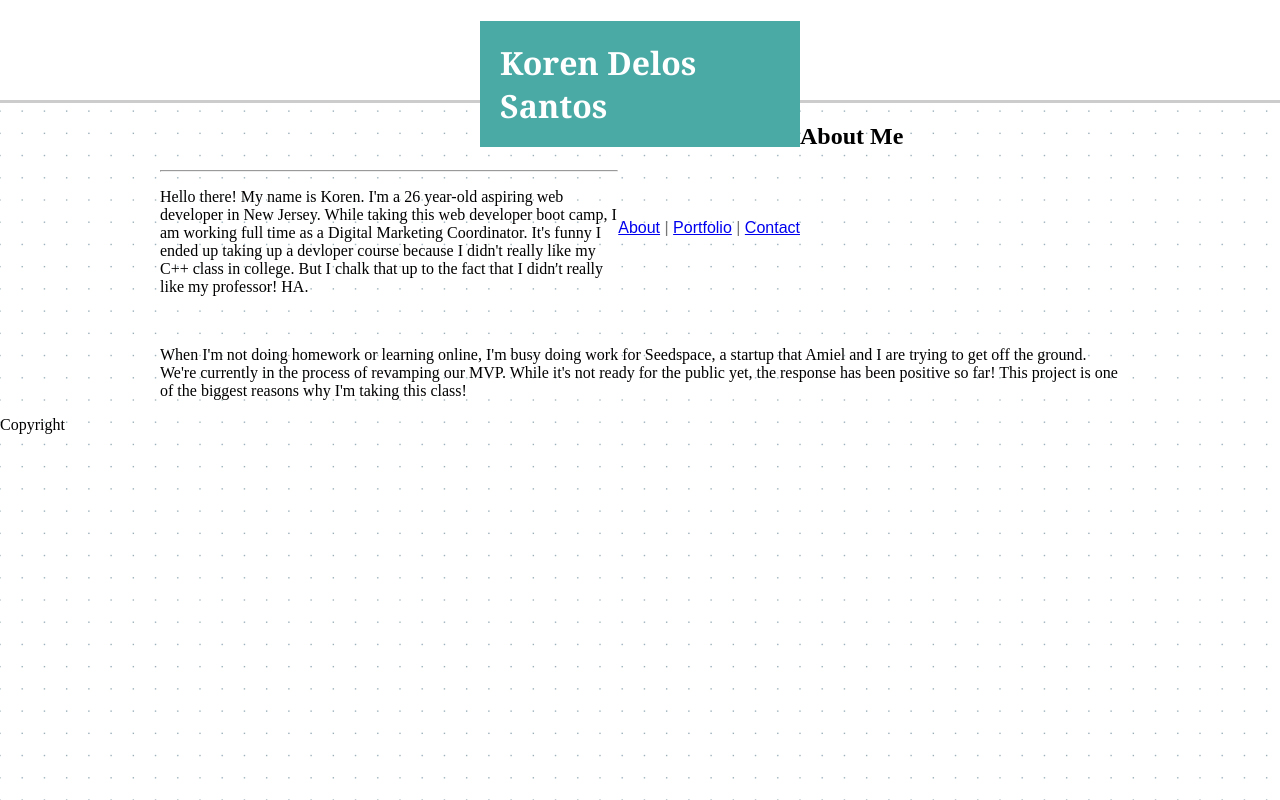
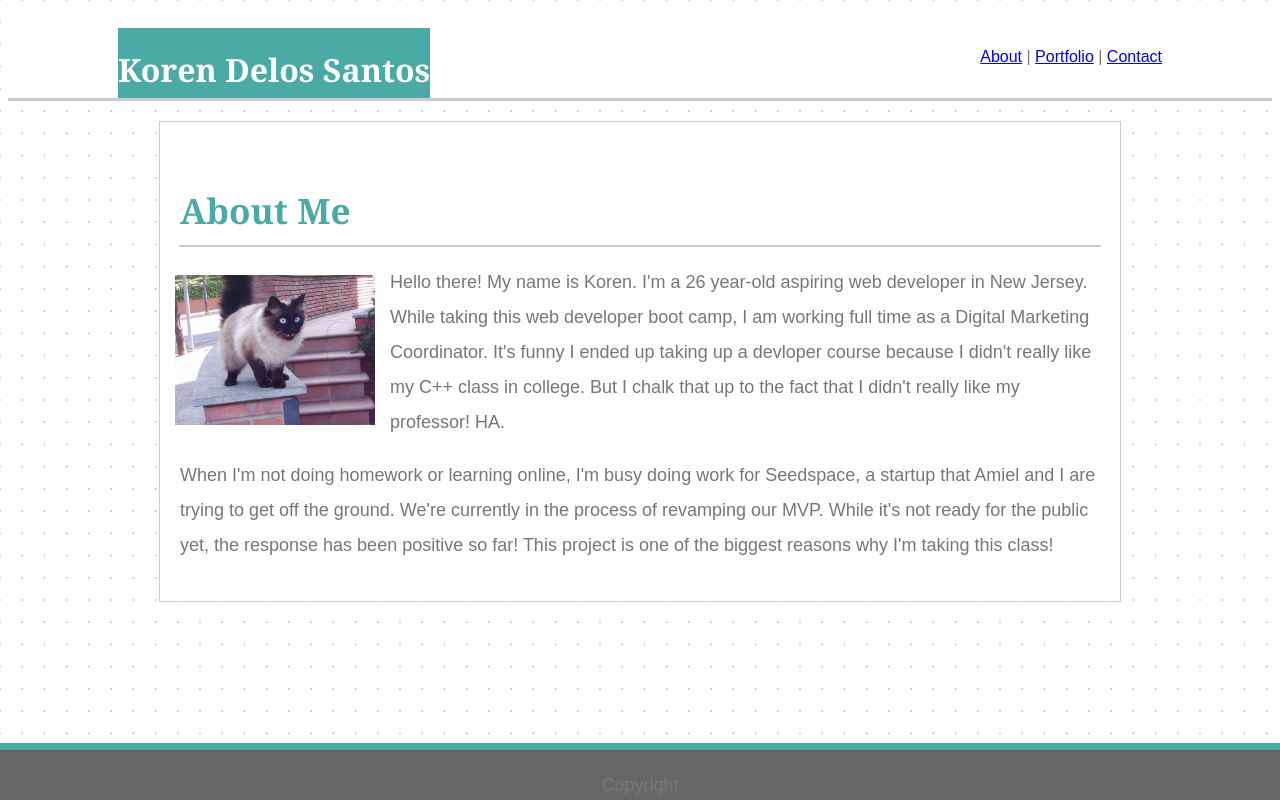
Before and after one commit to korends/literate-succotash, a plain HTML site: page index.html in a window 1280 px wide. Drawn offline with Linux system fonts and the light colour scheme.

Commit message:
styled with proper css

```diff
--- a/assets/css/style.css
+++ b/assets/css/style.css
@@ -1,10 +1,10 @@
-body, .AboutMe {
-    margin: 0 auto;
+body {
+    box-sizing: border-box;
 }
 
 .header {
-    height: 100px;
-    padding: 0 480px;
+    height: 50px;
+    padding: 20px 10px;
     background-color: #fff;
     border-bottom: 3px;
     border-bottom-color: #ccc;
@@ -14,7 +14,11 @@ body, .AboutMe {
 h1 {
     font-family: 'Georgia', Times, Times New Roman, serif;
     float: left;
-    padding: 20px;
+    margin: 0 100px;
+    max-width: 350px;
+    height: 50px;
+    padding-top: 20px;
+    text-align: center;
     background-color:#4aaaa5;
     color: #fff;
 }
@@ -22,10 +26,59 @@ h1 {
 nav {
     font-family: 'Arial', 'Helvetica Neue', Helvetica, sans-serif;
     float: right;
-    margin:50px auto;
+    margin: 20px 100px;
     color: #777777;
 }
 
 .AboutMe {
     width: 960px;
+    margin: 20px auto;
+    background-color: #fff;
+    padding-bottom: 20px;
+    padding-top: 40px;
+    border: 1px solid #ccc;
 }
+
+h2 {
+    font-family: 'Georgia', Times, Times New Roman, serif;
+    color: #4aaaa5;
+    padding: 15px 20px 0 20px;
+    font-size: 35px;
+    line-height: 10px;
+}
+
+p {
+    font-family: 'Arial', 'Helvetica Neue', Helvetica, sans-serif;
+    color: #777777;
+    padding: 0 20px 0 20px;
+    line-height: 35px;
+    font-size: 18px;
+}
+
+img {
+    width: 200px;
+    height: 150px;
+    float: left;
+    padding-top: 20px;
+    padding-right: 15px;
+    padding-left: 15px;
+}
+
+hr{
+    width: 920px;
+    border: 1.5px solid #cccccc;
+}
+
+footer {
+   font-family: 'Arial', 'Helvetica Neue', Helvetica, sans-serif;
+   position: fixed;
+   left: 0;
+   bottom: 0;
+   height: 50px;
+   width: 100%;
+   background-color: #666666;
+   color: #fff;
+   border-top: 7px solid #4aaaa5;
+   text-align: center;
+   line-height: 20px;
+}
--- a/index.html
+++ b/index.html
@@ -36,13 +36,13 @@
         <div class="AboutMe">
             <h2>About Me</h2>
             <hr>
+            <img src= "assets/images/profile picture.jpg" alt="Cat Profile Picture">
             <p>
                 Hello there! My name is Koren. I'm a 26 year-old aspiring web developer in New Jersey. While taking this
                 web developer boot camp, I am working full time as a Digital Marketing Coordinator. It's funny I ended
                 up taking up a devloper course because I didn't really like my C++ class in college. But I chalk that up
                 to the fact that I didn't really like my professor! HA.
             </p>
-            <br>
             <p>
                 When I'm not doing homework or learning online, I'm busy doing work for Seedspace, a startup that Amiel
                 and I are trying to get off the ground. We're currently in the process of revamping our MVP. While it's
```
Also changed, not shown: contact.html (+0 -7 lines), portfolio.html (+0 -7 lines).
